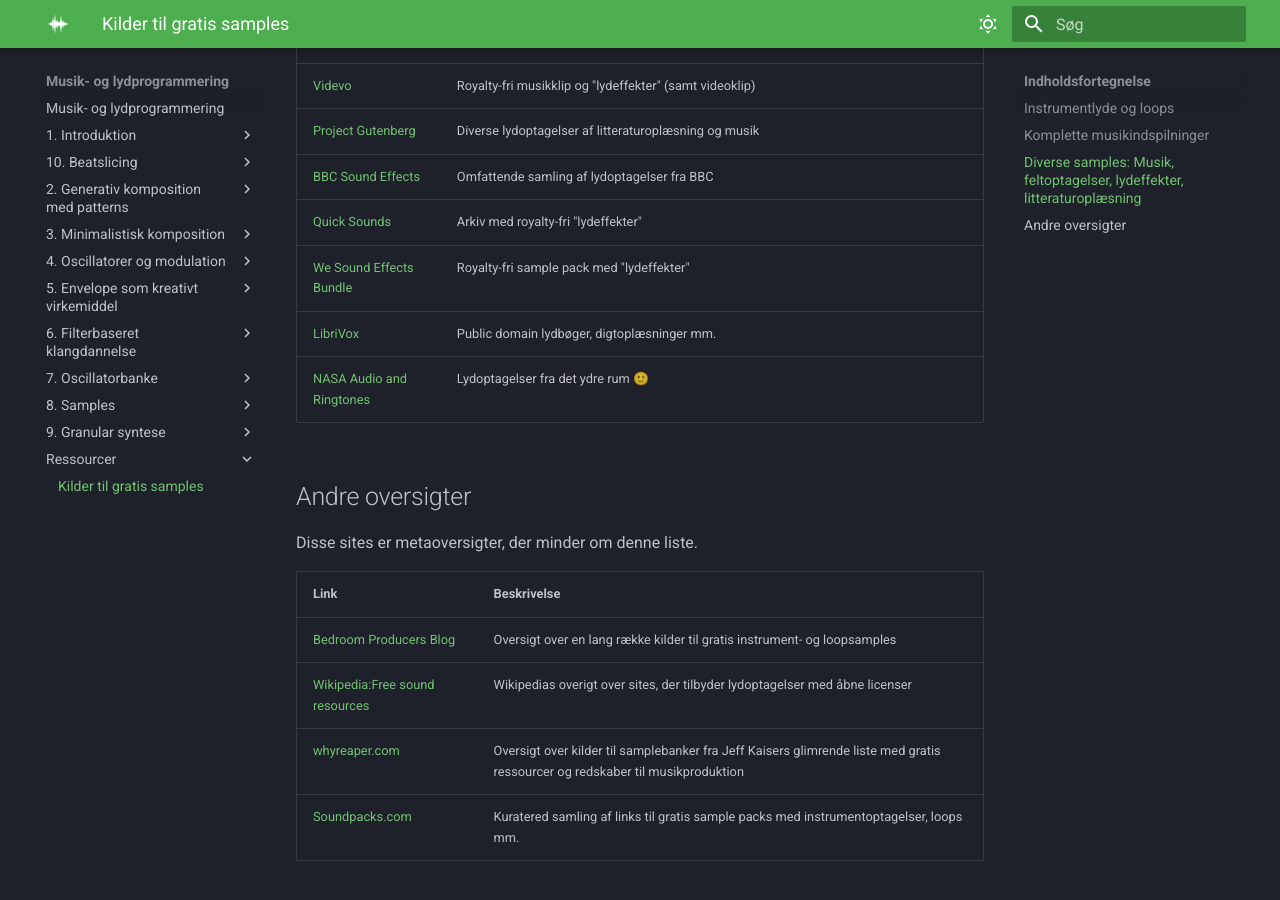
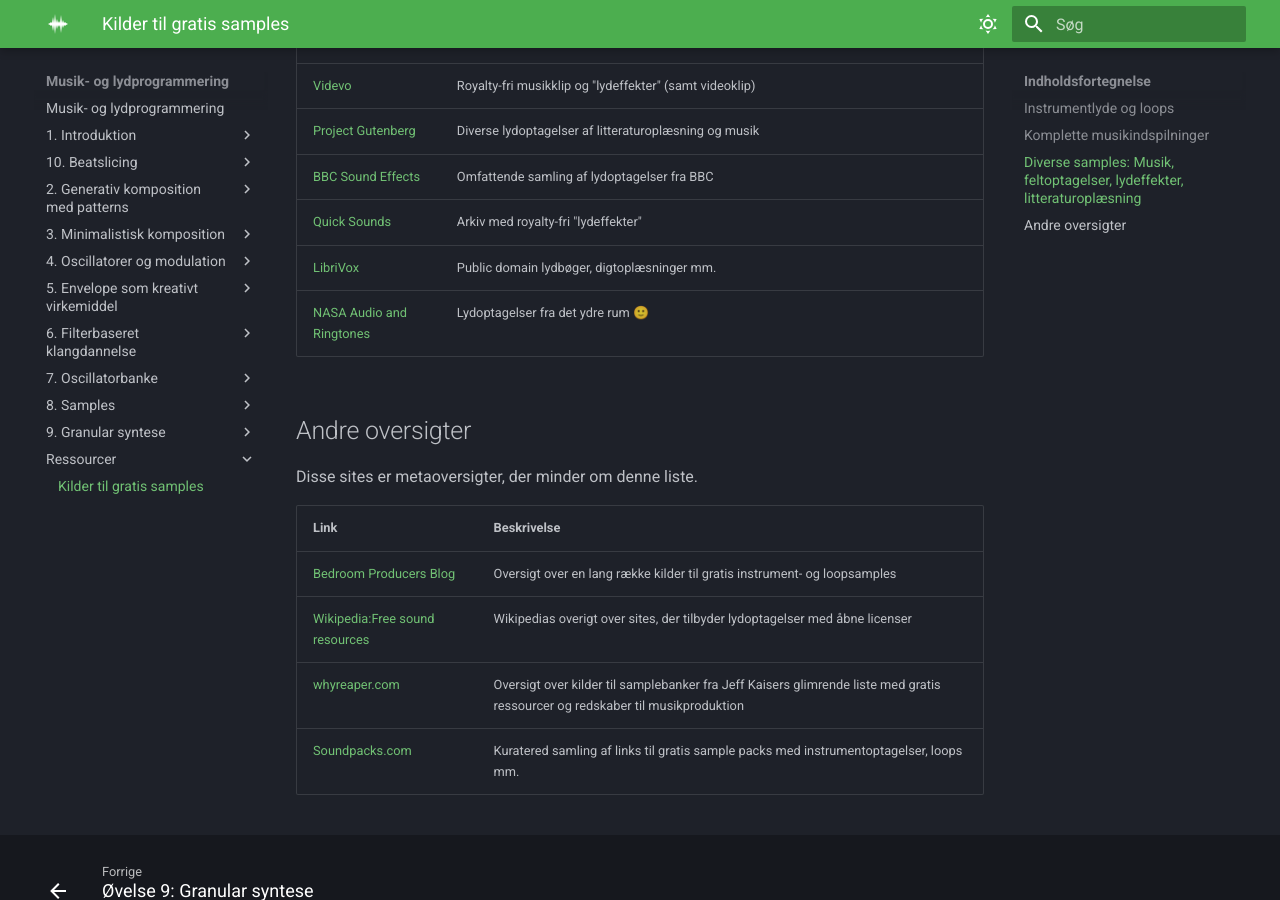
Before and after one commit to sparkletop/sparkletop.github.io, an MkDocs documentation site: the page built from docs/Ressourcer/gratis-samples.md, in a window 1280 px wide and 900 px high, scrolled down 2617 px. Built offline with MkDocs 1.6.1 and Material for MkDocs 9.7.7, drawn with Linux system fonts in a browser that asks for light colours.

Commit message:
remove We Sound Effects due to broken link

```diff
--- a/docs/Ressourcer/gratis-samples.md
+++ b/docs/Ressourcer/gratis-samples.md
@@ -60,7 +60,6 @@
 | [Project Gutenberg](http://www.gutenberg.org/browse/categories/3) | Diverse lydoptagelser af litteraturoplæsning og musik |
 | [BBC Sound Effects](http://bbcsfx.acropolis.org.uk/) | Omfattende samling af lydoptagelser fra BBC |
 | [Quick Sounds](https://quicksounds.com/) | Arkiv med royalty-fri "lydeffekter" |
-| [We Sound Effects Bundle](https://wesoundeffects.com/we-sound-effects-bundle-2020/) | Royalty-fri sample pack med "lydeffekter" |
 | [LibriVox](https://librivox.org/) | Public domain lydbøger, digtoplæsninger mm. |
 | [NASA Audio and Ringtones](https://www.nasa.gov/audio-and-ringtones/) | Lydoptagelser fra det ydre rum 🙂 |
 
```
